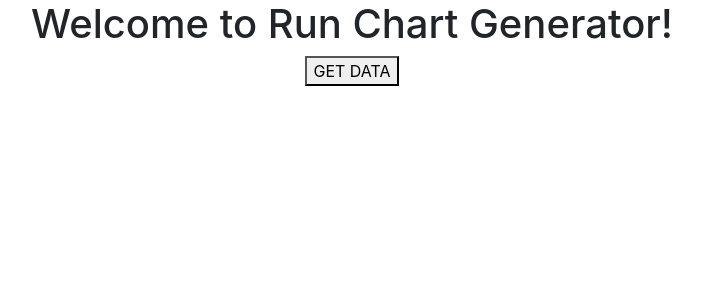
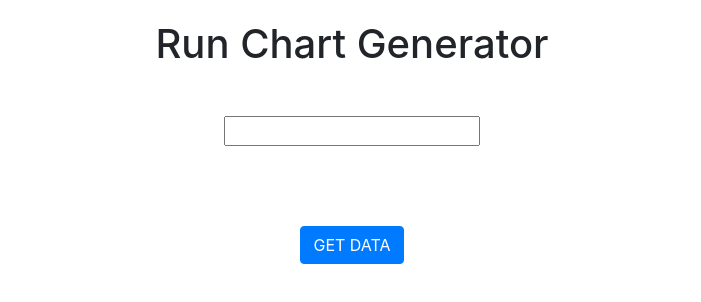
Before and after one commit to ArkejGit/RunChartGenerator, an Angular app in the folder run-chart-generator/: page / in a window 1280 px wide. Shown: the top 302 px of the page, without its empty margins (288-989 px from the left). Built offline with nearby package versions, Linux system fonts and the light colour scheme.

Commit message:
Setup draft of main page content view

```diff
--- a/run-chart-generator/src/app/app.component.css
+++ b/run-chart-generator/src/app/app.component.css
@@ -0,0 +1,3 @@
+.main > * {
+	padding: 20px;
+}
--- a/run-chart-generator/src/app/app.component.html
+++ b/run-chart-generator/src/app/app.component.html
@@ -1,5 +1,44 @@
-<div style="text-align:center">
+<div class="main container text-center">
+
   <h1>
-    Welcome to {{title}}!
+    Run Chart Generator
   </h1>
-  <button (click)='getTestTwo()'>GET DATA</button>
+
+  <div class="container">
+  <input type="text">
+  </div>
+
+  <!-- <ul class="list-group">
+    <li class="list-group-item" *ngFor='let run of runs'>
+      {{ run.title }}
+    </li>
+  </ul> -->
+
+  <div id="accordion" role="tablist" aria-multiselectable="true">
+  <div class="card" *ngFor='let run of runs; let i=index'>
+    <div class="card-header" role="tab" id="heading{{i}}">
+      <h5 class="mb-0">
+        <a data-toggle="collapse" data-parent="#accordion" href="#collapse{{i}}" aria-expanded="true" aria-controls="collapseOne">
+          {{ run.title }}
+        </a>
+      </h5>
+    </div>
+
+    <div id="collapse{{i}}" class="collapse" role="tabpanel" aria-labelledby="headingOne">
+      <div class="card-block">
+        <div *ngFor='let link of run.links'>
+          {{ link.link }}
+        </div>
+      </div>
+    </div>
+  </div>
+
+</div>
+
+  <!-- dsfgdfgdfgf -->
+
+  <div class="container">
+  <button class="btn btn-primary" (click)='getTestTwo()'>GET DATA</button>
+  </div>
+
+</div>
--- a/run-chart-generator/src/app/app.component.ts
+++ b/run-chart-generator/src/app/app.component.ts
@@ -11,14 +11,13 @@ export class AppComponent {
 
 	constructor(private getDataService: GetDataService) { }
 
-	title = 'Run Chart Generator';
-	data;
+	runs:object;
 
 	getTestTwo() {
   		this.getDataService.getTest()
   			.subscribe(data => {
-  				this.data = data;
-  				console.log(this.data);
+  				this.runs = data;
+  				console.log(this.runs);
   			});
 	}
 }
```
